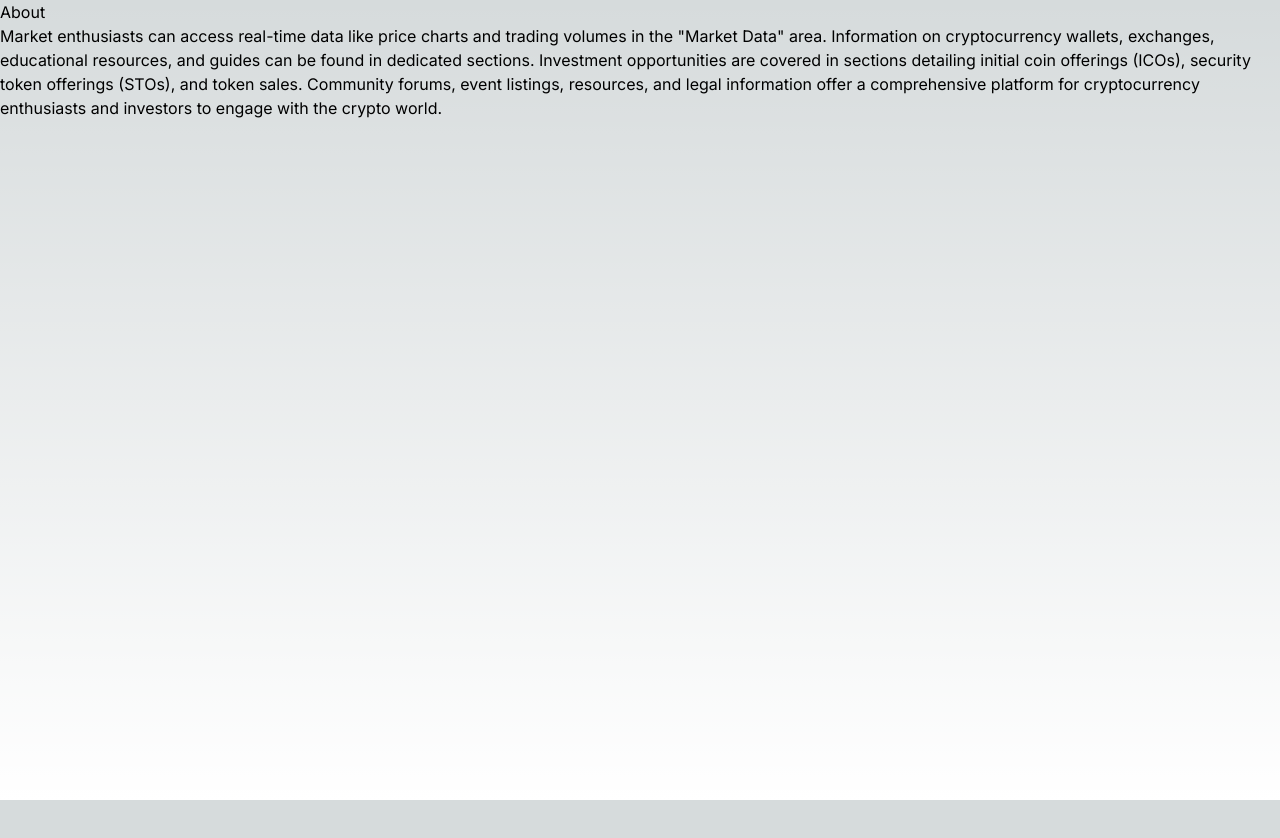
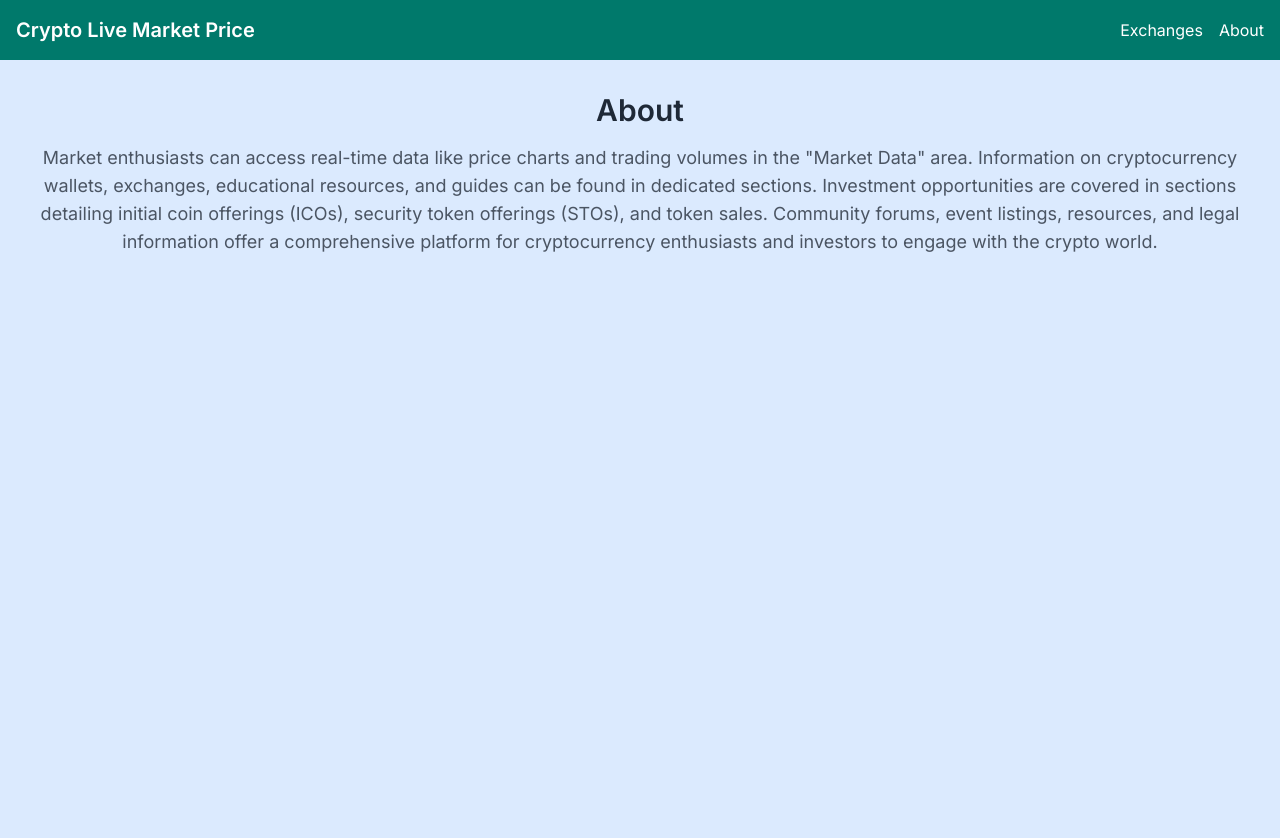
Before and after one commit to umair-rao/Crypto-Exchange, a Next.js app: page /About in a window 1280 px wide. Shown: the top 838 px of the page. Before the commit the page ends 800 px from the top, so only its background shows below. Built offline with nearby package versions, Linux system fonts and the light colour scheme.

Commit message:
Add About Page

```diff
--- a/app/About/page.js
+++ b/app/About/page.js
@@ -1,10 +1,13 @@
+import Navbar from "../components/Navbar";
 
 
 const about = () => {
   return (
-    <div className="h-screen">
-        <h1>About</h1>
-      <p>
+    <>
+    {<Navbar/>}
+    <div className="h-screen container mx-auto p-8 bg-blue-100">
+        <h1 className="text-3xl font-semibold text-center text-gray-800">About</h1>
+      <p class="mt-4 text-lg text-center text-gray-600">
         Market enthusiasts can access real-time data like price charts and
         trading volumes in the "Market Data" area. Information on cryptocurrency
         wallets, exchanges, educational resources, and guides can be found in
@@ -15,6 +18,7 @@
         enthusiasts and investors to engage with the crypto world.
       </p>
     </div>
+    </>
   );
 };
 
--- a/app/components/Navbar.js
+++ b/app/components/Navbar.js
@@ -7,9 +7,6 @@
     <ul class="flex space-x-4">
       <li><a href="/Exchanges" class="text-white hover:text-gray-200">Exchanges</a></li>
       <li><a href="/About" class="text-white hover:text-gray-200">About</a></li>
-      <li><a href="#" class="text-white hover:text-gray-200">Services</a></li>
-      <li><a href="#" class="text-white hover:text-gray-200">Terms</a></li>
-      <li><a href="#" class="text-white hover:text-gray-200">Privacy</a></li>
     </ul>
   </div>
 </nav>
```
